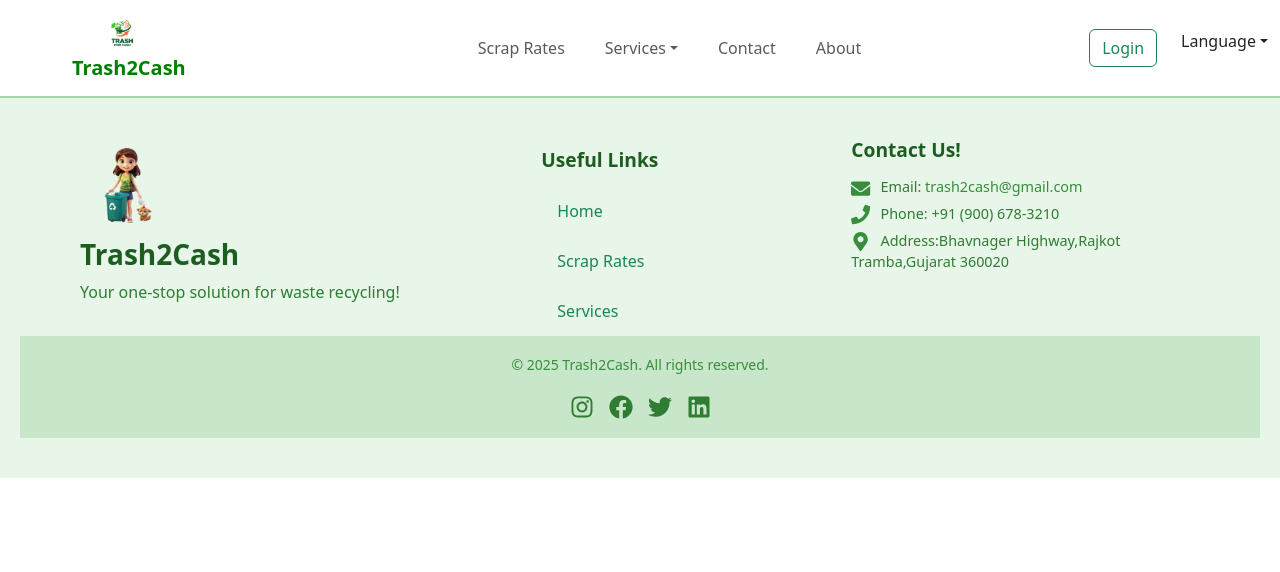
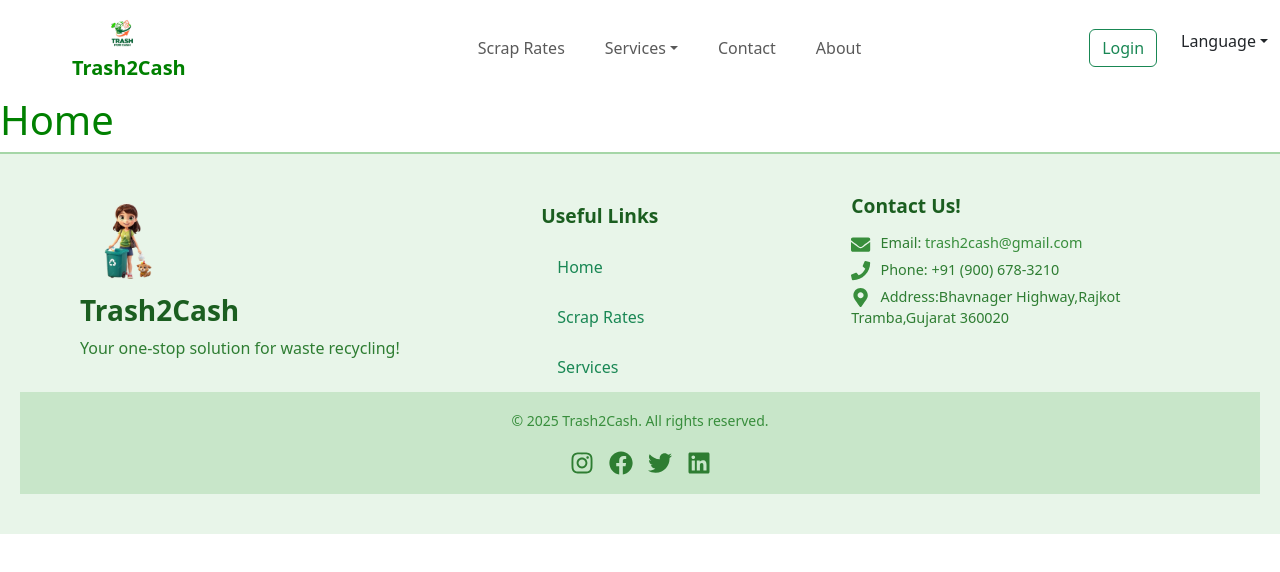
Before and after one commit to 27-Madhu/Trash2Cash, a React (Vite) app: page / in a window 1280 px wide. Shown: the top 572 px of the page. Built offline with nearby package versions, Linux system fonts and the light colour scheme.

Commit message:
Nav,scrap

```diff
--- a/src/App.jsx
+++ b/src/App.jsx
@@ -16,7 +16,7 @@
       <Navigation /> {/* Navigation is rendered here */}
 
       <Routes>
-        <Route path="/home" element={<Home />} /> {/* Route for Home */}
+        <Route path="/" element={<Home />} /> {/* Route for Home */}
         <Route path="/scrap" element={<Scrap />} /> {/* Route for scrap */}
         <Route path="/contact" element={<Contact />} /> {/* Route for scrap */}
         <Route path="/about" element={<About />} /> {/* Route for scrap */}
--- a/src/navbar/navbar.jsx
+++ b/src/navbar/navbar.jsx
@@ -18,7 +18,7 @@
                 className="d-inline-block align-top"
                 style={{ marginLeft: "30px" }}
               />
-              <Nav.Link as={Link} to="/home" className="me-4" style={{ color: "green", fontWeight: "bold" }}>
+              <Nav.Link as={Link} to="/" className="me-4" style={{ color: "green", fontWeight: "bold" }}>
                 Trash2Cash
               </Nav.Link>
             </Navbar.Brand>
--- a/src/scrap_rates/scrap.css
+++ b/src/scrap_rates/scrap.css
@@ -10,5 +10,5 @@
   margin-bottom: 20px;
   font-size: 20px;
   text-align: center;
-  font-weight: 500;
+  font-weight: 450;
 }
--- a/src/scrap_rates/scrap.jsx
+++ b/src/scrap_rates/scrap.jsx
@@ -80,7 +80,7 @@
         <h1 className="text-center mb-4">Rates</h1>
         <div className='row'>
           <div className="col-12 col-md-3">
-            <Form.Select className='mb-3' aria-label="Select Location">
+          <Form.Select className='mb-3' aria-label="Select Location">
               <option>Patna</option>
               <option value="1">Siwan</option>
               <option value="2">Chhapra</option>
```
